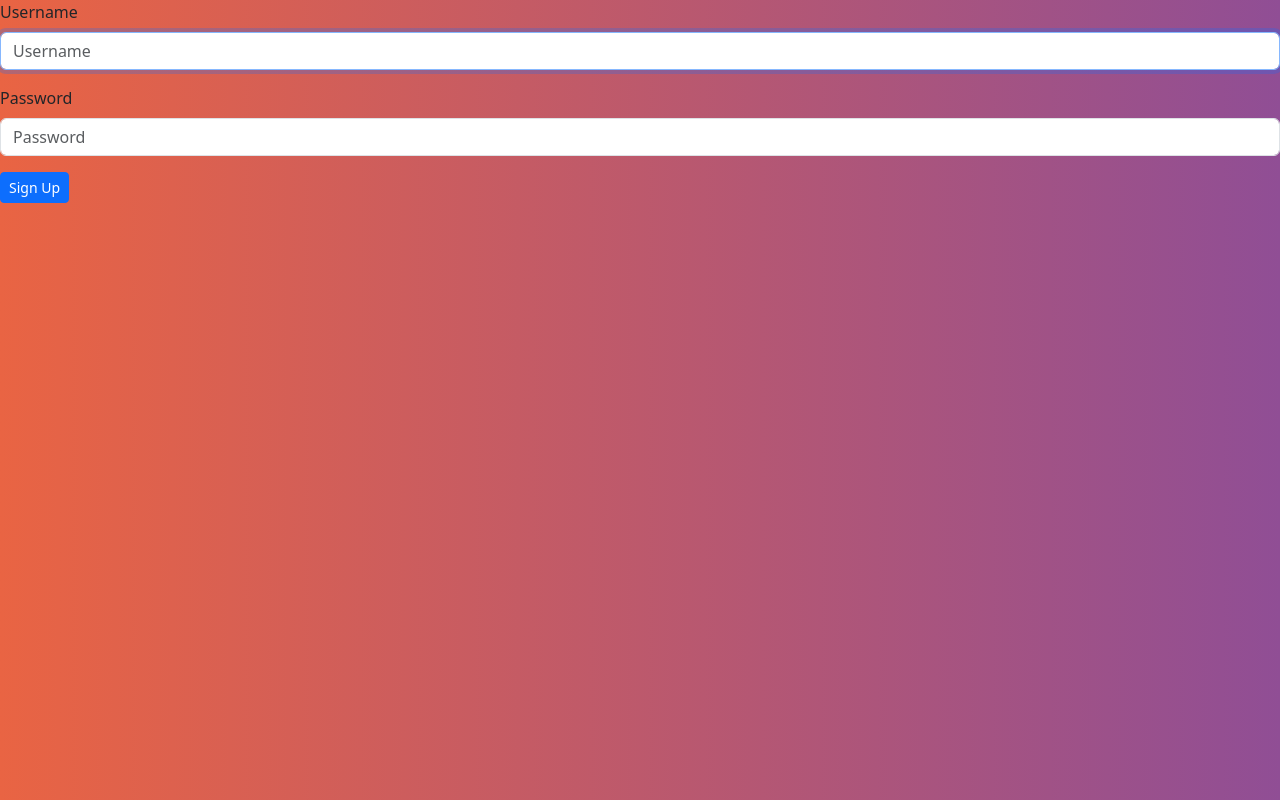
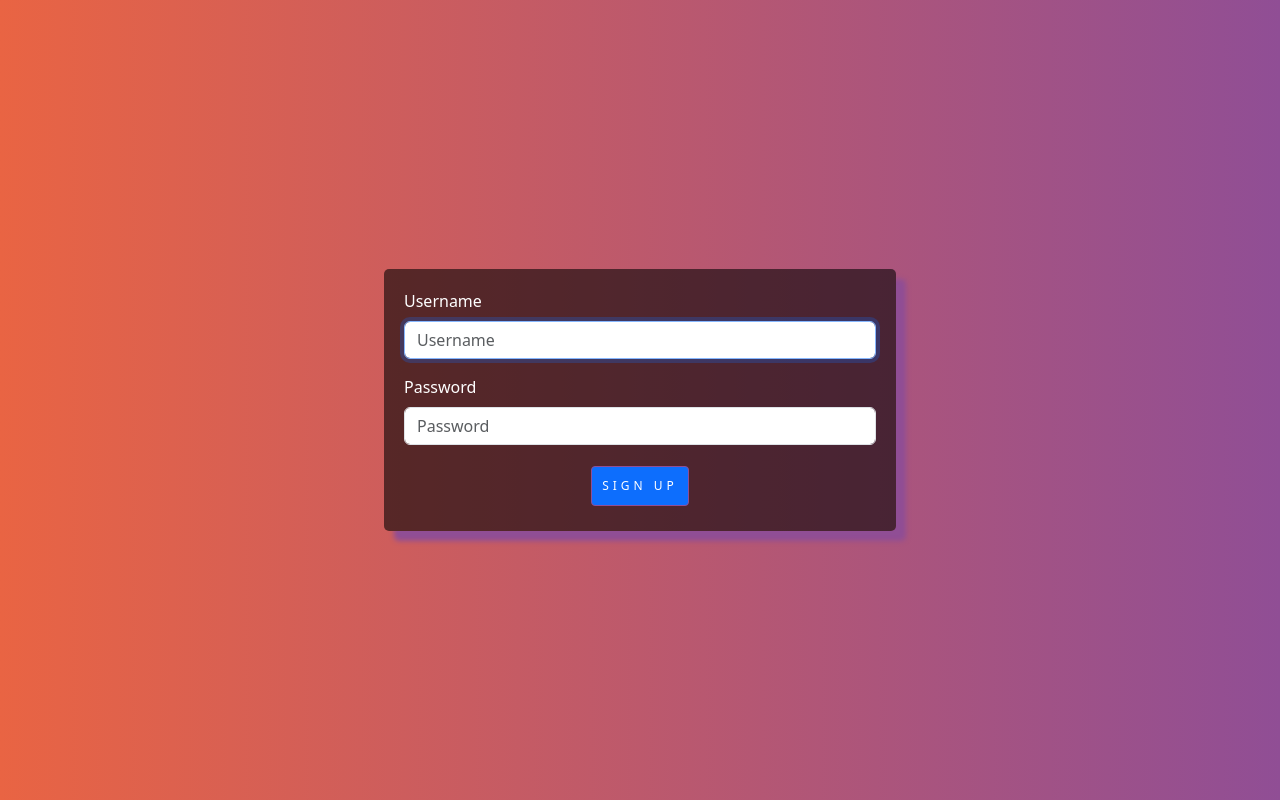
Before and after one commit to isaacwangombe/marigagram, a Django app: page /accounts/login/ in a window 1280 px wide. Run offline with Django 4.2, Linux system fonts and the light colour scheme; some libraries are stand-ins or nearby versions.

Commit message:
brush ups

```diff
--- a/photos/models.py
+++ b/photos/models.py
@@ -93,6 +93,11 @@ class Post(models.Model):
         return post
 
   @classmethod
+  def filter_by_user(cls, user):
+        post = cls.objects.filter(user=user)
+        return post
+
+  @classmethod
   def search_by_user(id, search):
         retrieved = id.objects.filter(user__username__icontains=search)
         return retrieved
--- a/photos/static/base.css
+++ b/photos/static/base.css
@@ -1,16 +1,10 @@
 .profile-head {
-    transform: translateY(5rem)
-}
-
-.cover {
-    background-image: url(https://images.unsplash.com/photo-1530305408560-82d13781b33a?ixlib=rb-1.2.1&ixid=eyJhcHBfaWQiOjEyMDd9&auto=format&fit=crop&w=1352&q=80);
-    background-size: cover;
-    background-repeat: no-repeat
+  transform: translateY(5rem);
 }
 
 body {
-    background: #654ea3;
-    background: linear-gradient(to right, #e96443, #904e95);
-    min-height: 100vh;
-    overflow-x: hidden;
+  background: #654ea3;
+  background: linear-gradient(to right, #e96443, #904e95);
+  min-height: 100vh;
+  overflow-x: hidden;
 }
--- /dev/null
+++ b/photos/static/reg.css
@@ -0,0 +1,43 @@
+body {
+  background: linear-gradient(to right, #e96443, #904e95);
+  min-height: 100vh;
+  overflow-x: hidden;
+  display: grid;
+  place-items: center;
+}
+
+form {
+  margin: 40px;
+  width: 40vw;
+  padding: 20px;
+  background-color: rgba(0, 0, 0, 0.575);
+  color: white;
+  border-radius: 5px;
+  box-shadow: 10px 10px 5px #904e95;
+}
+
+.btn {
+  margin: 5px;
+  border-style: solid;
+  border-color: #904e95;
+  width: fit-content;
+  padding: 10px 10px;
+  color: white;
+  font-size: 12px;
+  text-transform: uppercase;
+  transition: 0.5s;
+  letter-spacing: 4px;
+  cursor: pointer;
+}
+
+.btn:hover {
+  background-color: #c403f4;
+  color: #050801;
+  box-shadow: 0 0 5px #c403f4, 0 0 25px #c403f4, 0 0 50px #c403f4,
+    0 0 200px #c403f4;
+}
+
+.center {
+  display: grid;
+  place-items: center;
+}
--- a/photos/templates/django_registration/registration_complete.html
+++ b/photos/templates/django_registration/registration_complete.html
@@ -1,8 +1,8 @@
 {%extends 'photos/base.html'%} {% load django_bootstrap5 %}{% block content %} {{block.super}}
-<div class="container" style="padding: 2em ;">
+<div class="container center" style="padding: 2em ;">
     <h5>Kindly upload a profile picture and tell us about yourself</h5>
 
-    <form action="{% url 'update_profile' %}" method="post" enctype="multipart/form-data">
+    <form class="center" action="{% url 'update_profile' %}" method="post" enctype="multipart/form-data">
         {%csrf_token%} {% bootstrap_form form%}
         <input type="submit" class="btn btn-success btn-lg" value="post">
     </form>
--- a/photos/templates/django_registration/registration_form.html
+++ b/photos/templates/django_registration/registration_form.html
@@ -6,11 +6,11 @@
         <p> Some information may be Incorrect </p>
         {% endif %}
     </div>
-    <div class="">
+    <div class="center">
         <form action="/accounts/register/" method="post">
             {% csrf_token %} {% bootstrap_form form%}
 
-            <div class="form-group">
+            <div class="form-group center">
                 <input type="submit" class="btn btn-primary btn-sm" value="Sign Up">
             </div>
 
--- a/photos/templates/registration/base.html
+++ b/photos/templates/registration/base.html
@@ -6,12 +6,15 @@
 <head>
     <meta charset="UTF-8">
     <meta http-equiv="X-UA-Compatible" content="IE=edge">
-    <meta name="viewport" content="width=device-width, initial-scale=1.0"> {% if title %}
+    <meta name="viewport" content="width=device-width, initial-scale=1.0">
+    <link rel="shortcut icon" type="image/png" href="{% static 'images/flaticon.png' %}" />
+
+    {% if title %}
     <title> {{title}}</title>
     {% else %}
     <title> Marigagram </title>
     {% endif %} {% block styles %} {% bootstrap_css %}
-    <link rel="stylesheet" href="{% static 'base.css' %}"> {% endblock %}
+    <link rel="stylesheet" href="{% static 'reg.css' %}"> {% endblock %}
 
 
 </head>
--- a/photos/templates/registration/login.html
+++ b/photos/templates/registration/login.html
@@ -1,6 +1,6 @@
 {% extends 'registration/base.html'%} {% load django_bootstrap5 %}{% block content %} {{block.super}}
 
-<div class="continer">
+<div class="continer center">
     <div class="message">
         {% if form.errors %}
         <p> Incorrect Password or Username </p>
@@ -10,7 +10,7 @@
     <form action="/accounts/login/" method="post">
         {% csrf_token %} {% bootstrap_form form%}
 
-        <div class="form-group">
+        <div class="form-group center">
             <input type="submit" class="btn btn-primary btn-sm" value="Sign Up">
         </div>
 
--- a/photos/views.py
+++ b/photos/views.py
@@ -81,7 +81,7 @@ def new_comment(request, id):
 def profile(request, user):
   profile = Profile.get_by_user(user)
   post = Post.get_by_user(user)
-  posts = Post.search_by_user(user)
+  posts = Post.filter_by_user(user)
 
   return render(request,'registration/profile.html', {'profile' : profile,  'post':post, 'user':user, 'posts':posts})
 
```
Also changed, not shown: marigagram/settings.py (+14 -14 lines), photos/static/nav.css (added, +19 -0 lines), photos/templates/django_registration/base.html (+5 -2 lines), photos/templates/navbar.html (+21 -11 lines), photos/templates/registration/profile.html (+47 -10 lines).
